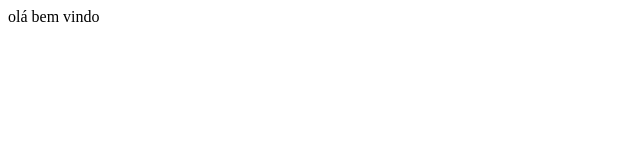
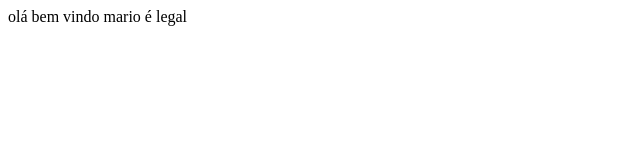
Before and after one commit to leanacletosantos/filme., a plain HTML site: page index.html in a window 1280 px wide. Shown: the whole page, without its empty margins (0-640 px from the left). Drawn offline with Linux system fonts and the light colour scheme.

Commit message:
mario é legal

```diff
--- a/index.html
+++ b/index.html
@@ -8,5 +8,6 @@
 <body>
 
     olá bem vindo
+    mario é legal
 </body>
 </html>
```
